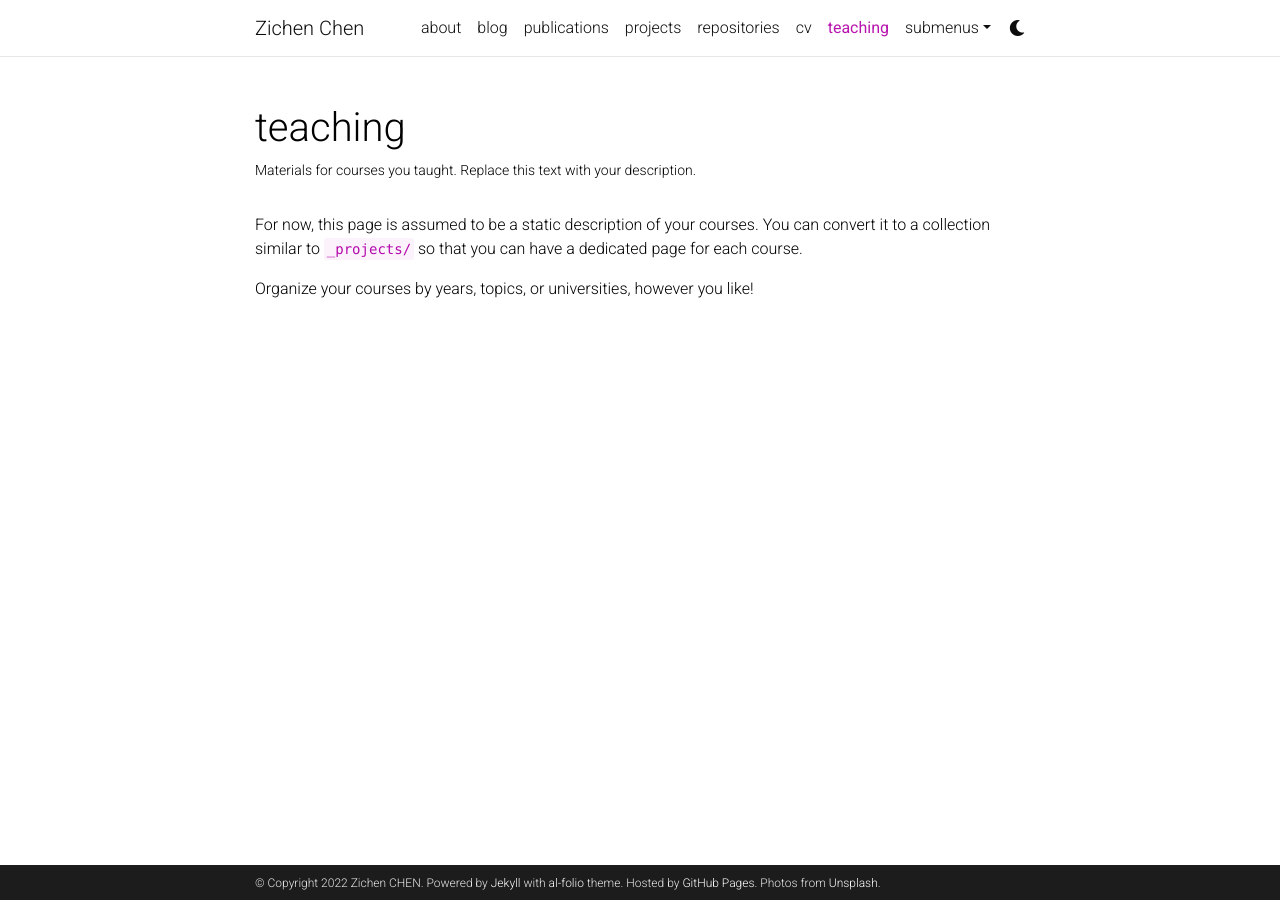
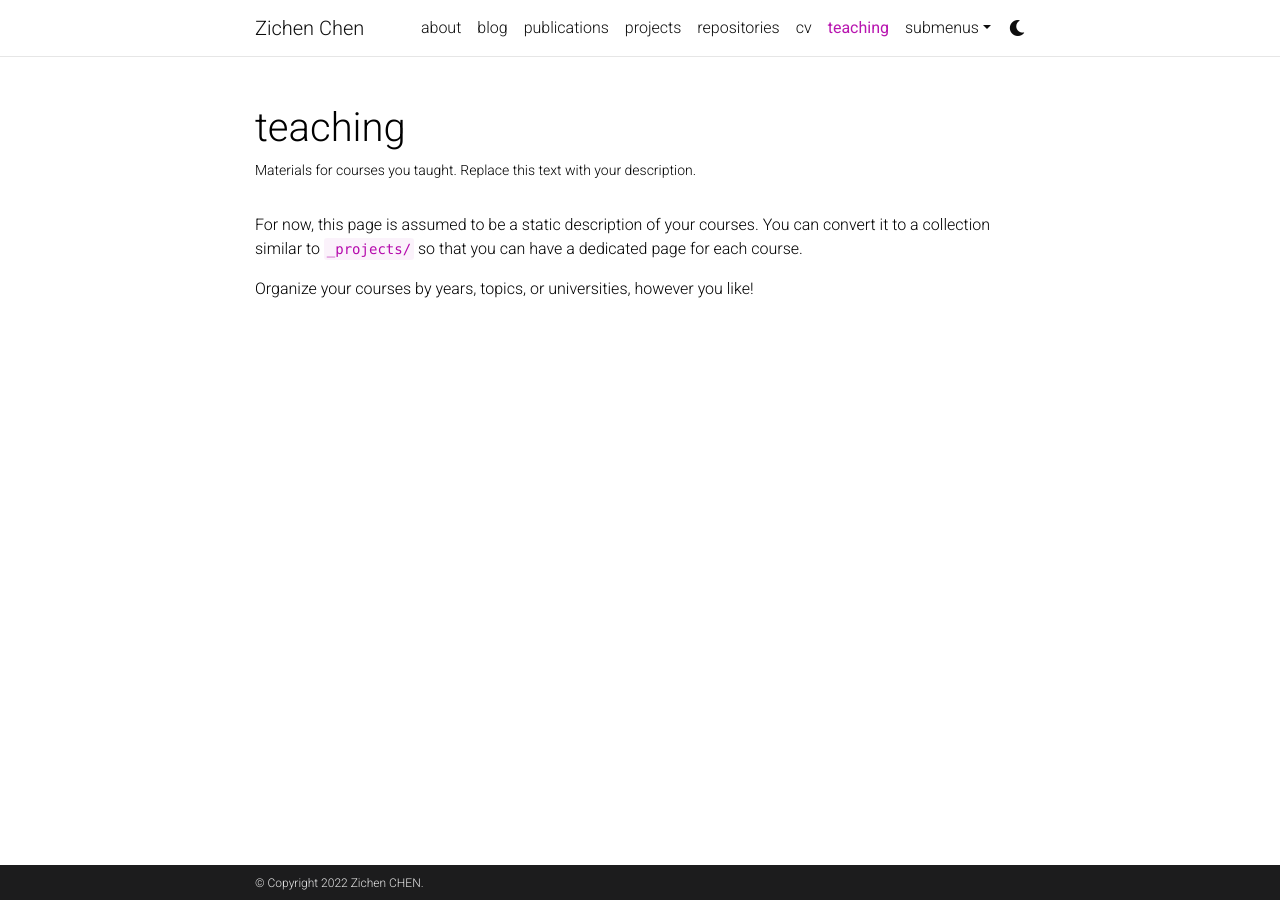
Before and after one commit to chen-zichen/chen-zichen.github.io, a Jekyll site: the page built from _pages/teaching.md, in a window 1280 px wide. Built offline with Jekyll 4.4.1, drawn with Linux system fonts in a browser that asks for light colours; comment, search, counter and statistics services are not loaded; a style sheet for code colours, icons or effects is not loaded.

Commit message:
edit page

```diff
--- a/_config.yml
+++ b/_config.yml
@@ -8,12 +8,10 @@ middle_name:
 last_name: CHEN
 email: zichen_chen@ucsb.edu
 description: > # the ">" symbol means to ignore newlines until "footer_text:"
-  A simple, whitespace theme for academics. Based on [*folio](https://github.com/bogoli/-folio) design.
+  Zichen Chen's research page.
 footer_text: >
-  Powered by <a href="https://jekyllrb.com/" target="_blank">Jekyll</a> with <a href="https://github.com/alshedivat/al-folio">al-folio</a> theme.
-  Hosted by <a href="https://pages.github.com/" target="_blank">GitHub Pages</a>.
-  Photos from <a href="https://unsplash.com" target="_blank">Unsplash</a>.
-keywords: jekyll, jekyll-theme, academic-website, portfolio-website  # add your own keywords or leave empty
+
+keywords:   # add your own keywords or leave empty
 
 lang: en # the language of your site (for example: en, fr, cn, ru, etc.)
 icon: ⚛️  # the emoji used as the favicon (alternatively, provide image name in /assets/img/)
@@ -41,7 +39,7 @@ repo_theme_dark: dark           # https://github.com/anuraghazra/github-readme-s
 # will use title and url fields
 # Take a look to https://github.com/jekyll/jekyll-feed for more customization
 
-rss_icon: true
+rss_icon: false
 
 # -----------------------------------------------------------------------------
 # Layout
@@ -70,7 +68,7 @@ og_image: # The site-wide (default for all links) Open Graph preview image
 github_username: # your GitHub user name
 gitlab_username: # your GitLab user name
 twitter_username: # your Twitter handle
-linkedin_username: # your LinkedIn user name
+linkedin_username:  # your LinkedIn user name
 scholar_userid: # your Google Scholar ID
 semanticscholar_id: # your Semantic Scholar ID
 orcid_id: # your ORCID ID
```
Also changed, not shown: _pages/about.md (+11 -6 lines).
